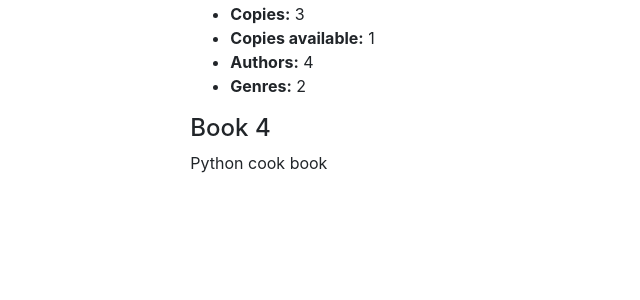
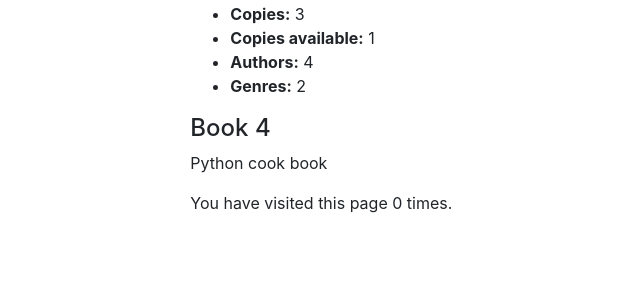
Before and after one commit to olaniyi900/locallibrary, a Django app: page /catalog/ in a window 1280 px wide. Shown: the part 204-504 px from the top of the page, without its empty margins (38-678 px from the left). Run offline with Django 3.2, Linux system fonts and the light colour scheme; data comes from the database, SQL or seed files in the repository; both versions use the stored data as it was after the commit; parts of the project's set-up code (start-up, migrations or seed data) failed here and were passed over; some libraries are stand-ins or nearby versions.

Commit message:
sessions

```diff
--- a/locallibrary/catalog/templates/index.html
+++ b/locallibrary/catalog/templates/index.html
@@ -20,4 +20,6 @@
   <h4>Book 4 </h4>
   <p>{{python_books}}</p>
 
+  <p>You have visited this page {{ num_visits }}{% if num_visits == 1 %} time{% else %} times{% endif %}.</p>
+
 {% endblock %}
--- a/locallibrary/catalog/views.py
+++ b/locallibrary/catalog/views.py
@@ -21,13 +21,18 @@ def index(request):
     # books that cotain python
     python_books = Book.objects.all().filter(title='Python cook book')
 
+    # Number of visits to this view, as counted in the session variable.
+    num_visits = request.session.get('num_visits', 0)
+    request.session['num_visits'] = num_visits + 1
+
     context = {
         'num_books': num_books,
         'num_instances': num_instances,
         'num_instances_available': num_instances_available,
         'num_authors': num_authors,
         'num_genres': num_genres,
-        'python_books': python_books[0]
+        'python_books': python_books[0],
+        'num_visits': num_visits,
     }
 
     # Render the HTML template index.html with the data in the context variable
```
Also changed, not shown: locallibrary/db.sqlite3.
